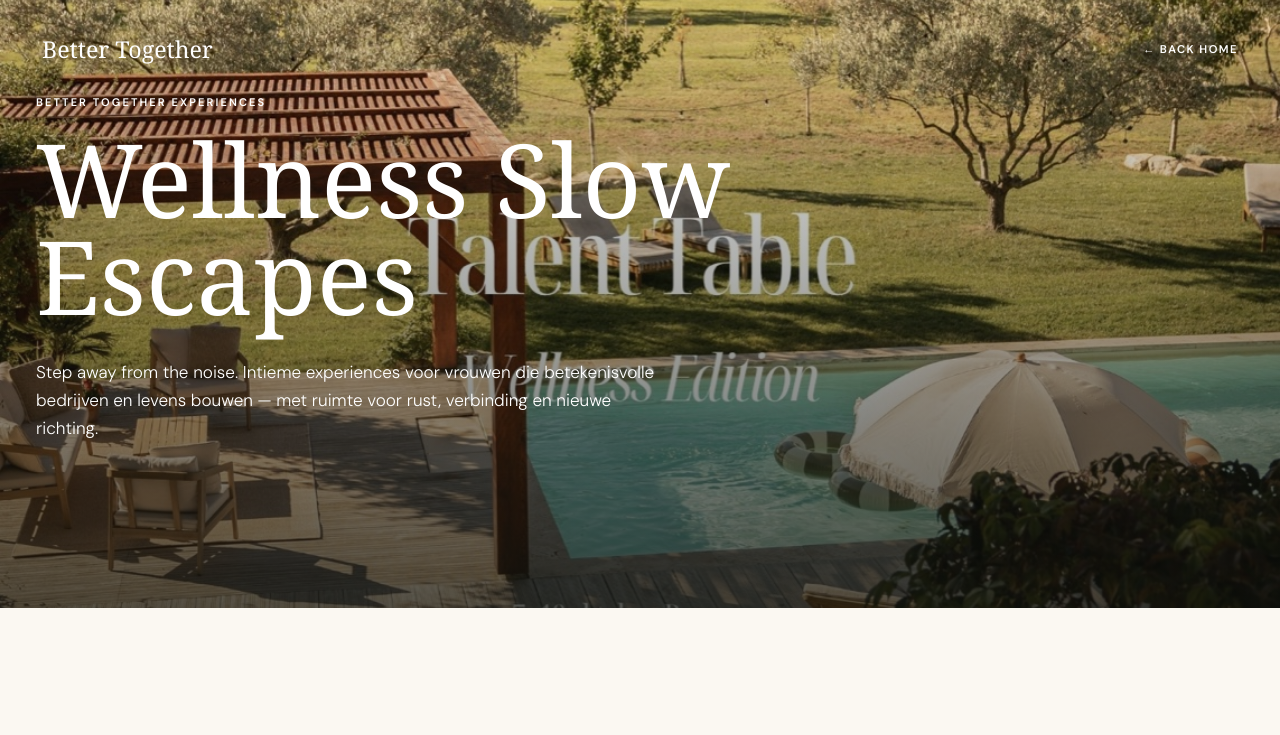
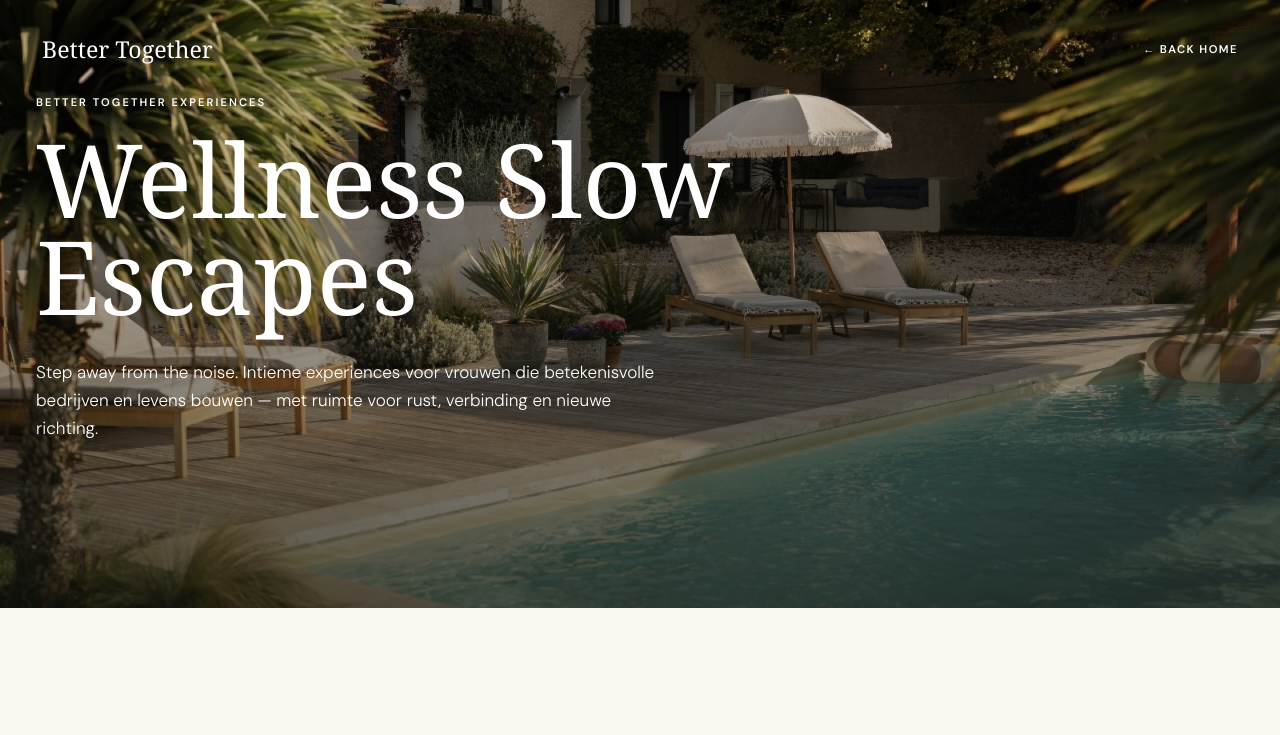
Before and after one commit to Hogestyn/talent-table-wellness, a plain HTML site: page slow-escapes/index.html in a window 1280 px wide. Shown: the top 735 px of the page. Drawn offline with Linux system fonts and the light colour scheme; a web font is replaced by a local one.

Commit message:
Use clean image for Slow Escapes hero

```diff
--- a/slow-escapes/index.html
+++ b/slow-escapes/index.html
@@ -26,7 +26,7 @@
   </header>
   <main>
     <section class="hero">
-      <img src="/web-resolution/pool-overview.jpg" alt="Uitzicht over het zwembad en landschap in Provence">
+      <img src="/web-resolution/pool-wide.jpg" alt="Zwembad en landschap bij de Provence slow escape">
       <div class="hero-copy wrap">
         <p class="eyebrow">Better Together Experiences</p>
         <h1 class="serif">Wellness Slow Escapes</h1>
```
